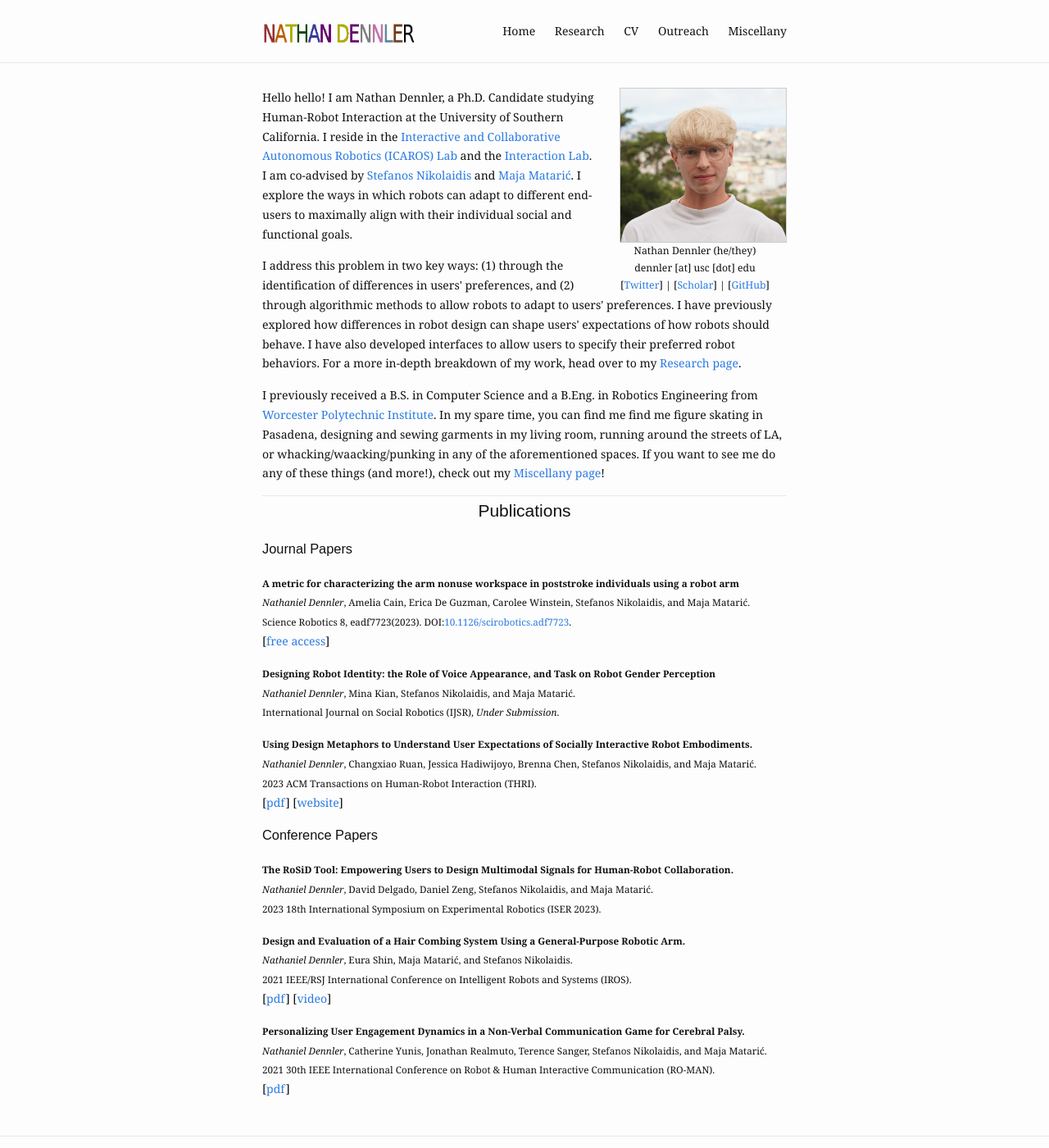
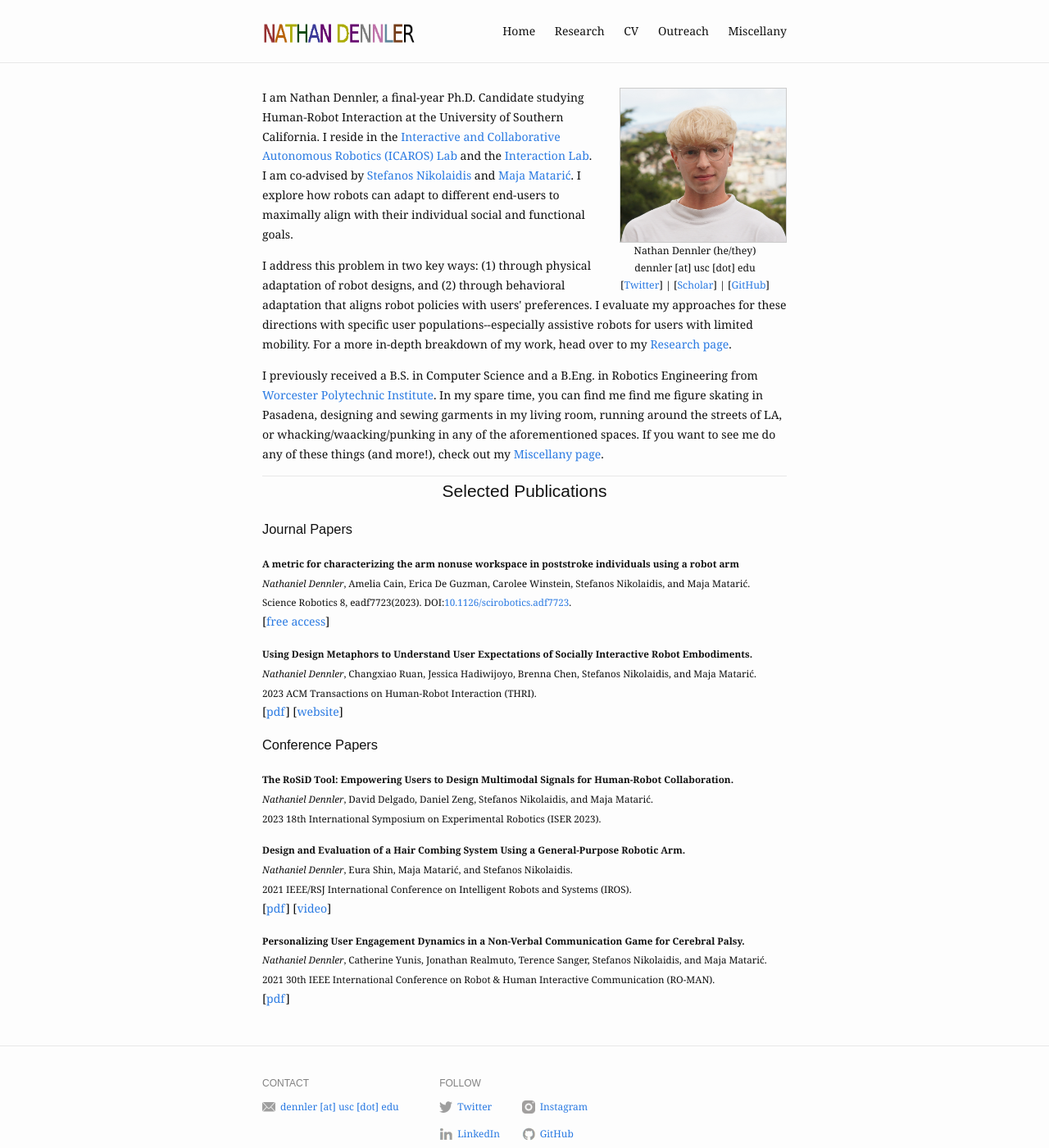
Before and after one commit to ndennler/ndennler.github.io, a Jekyll site: the page built from index.md, in a window 1280 px wide and 1400 px high. Shown: the whole window at 82% size. Built offline with Jekyll 4.4.1, drawn with Linux system fonts in a browser that asks for light colours.

Commit message:
Update index.md

```diff
--- a/index.md
+++ b/index.md
@@ -6,20 +6,20 @@ profile_picture:
 ---
 
 <p>
-  Hello hello! I am Nathan Dennler, a Ph.D. Candidate studying Human-Robot Interaction at the University of Southern California. I reside in the <a href="https://icaros.usc.edu/">Interactive and Collaborative Autonomous Robotics (ICAROS) Lab</a> and the <a href="https://uscinteractionlab.web.app/">Interaction Lab</a>. I am co-advised by <a href="https://stefanosnikolaidis.net/">Stefanos Nikolaidis</a> and <a href="http://maja-mataric.web.app">Maja Matarić</a>. I explore the ways in which robots can adapt to different end-users to maximally align with their individual social and functional goals.
+  I am Nathan Dennler, a final-year Ph.D. Candidate studying Human-Robot Interaction at the University of Southern California. I reside in the <a href="https://icaros.usc.edu/">Interactive and Collaborative Autonomous Robotics (ICAROS) Lab</a> and the <a href="https://uscinteractionlab.web.app/">Interaction Lab</a>. I am co-advised by <a href="https://stefanosnikolaidis.net/">Stefanos Nikolaidis</a> and <a href="http://maja-mataric.web.app">Maja Matarić</a>. I explore how robots can adapt to different end-users to maximally align with their individual social and functional goals.
 </p>
 
 <p>
-  I address this problem in two key ways: (1) through the identification of differences in users' preferences, and (2) through algorithmic methods to allow robots to adapt to users' preferences. I have previously explored how differences in robot design can shape users' expectations of how robots should behave. I have also developed interfaces to allow users to specify their preferred robot behaviors. For a more in-depth breakdown of my work, head over to my <a href="/research">Research page</a>.
+  I address this problem in two key ways: (1) through physical adaptation of robot designs, and (2) through behavioral adaptation that aligns robot policies with users' preferences. I evaluate my approaches for these directions with specific user populations--especially assistive robots for users with limited mobility. For a more in-depth breakdown of my work, head over to my <a href="/research">Research page</a>.
 </p>
 
 <p>
-  I previously received a B.S. in Computer Science and a B.Eng. in Robotics Engineering from <a href="https://www.wpi.edu/">Worcester Polytechnic Institute</a>. In my spare time, you can find me find me figure skating in Pasadena, designing and sewing garments in my living room, running around the streets of LA, or whacking/waacking/punking in any of the aforementioned spaces. If you want to see me do any of these things (and more!), check out my <a href="/miscellany">Miscellany page</a>!
+  I previously received a B.S. in Computer Science and a B.Eng. in Robotics Engineering from <a href="https://www.wpi.edu/">Worcester Polytechnic Institute</a>. In my spare time, you can find me find me figure skating in Pasadena, designing and sewing garments in my living room, running around the streets of LA, or whacking/waacking/punking in any of the aforementioned spaces. If you want to see me do any of these things (and more!), check out my <a href="/miscellany">Miscellany page</a>.
 </p>
 
 <hr style="background-color:#e8e8e8;border:none;height:1px;">
 <h2 style="text-align:center;">
-Publications
+Selected Publications
 </h2>
 <h3 style="text-align:left;">
 Journal Papers
@@ -33,13 +33,6 @@ Journal Papers
   [<a href="https://www.science.org/stoken/author-tokens/ST-1549/full">free access</a>]
 </p>
 
-<p>
-  <small>
-  <b>Designing Robot Identity: the Role of Voice Appearance, and Task on Robot Gender Perception </b><br>
-  <i>Nathaniel Dennler</i>, Mina Kian, Stefanos Nikolaidis, and Maja Matarić. <br>
-  International Journal on Social Robotics (IJSR), <i>Under Submission</i>.<br>
-  </small>
-</p>
 <p>
   <small>
   <b>Using Design Metaphors to Understand User Expectations of Socially Interactive Robot Embodiments. </b><br>
```
